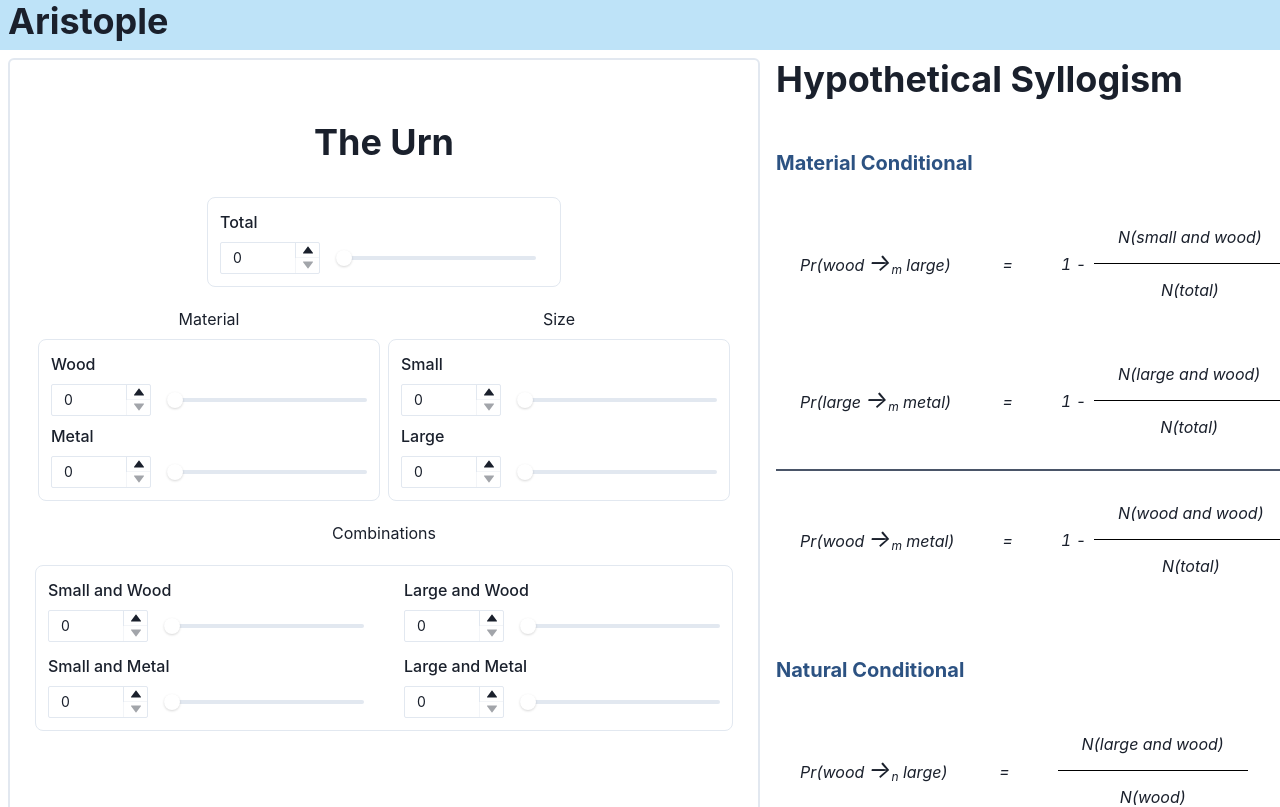
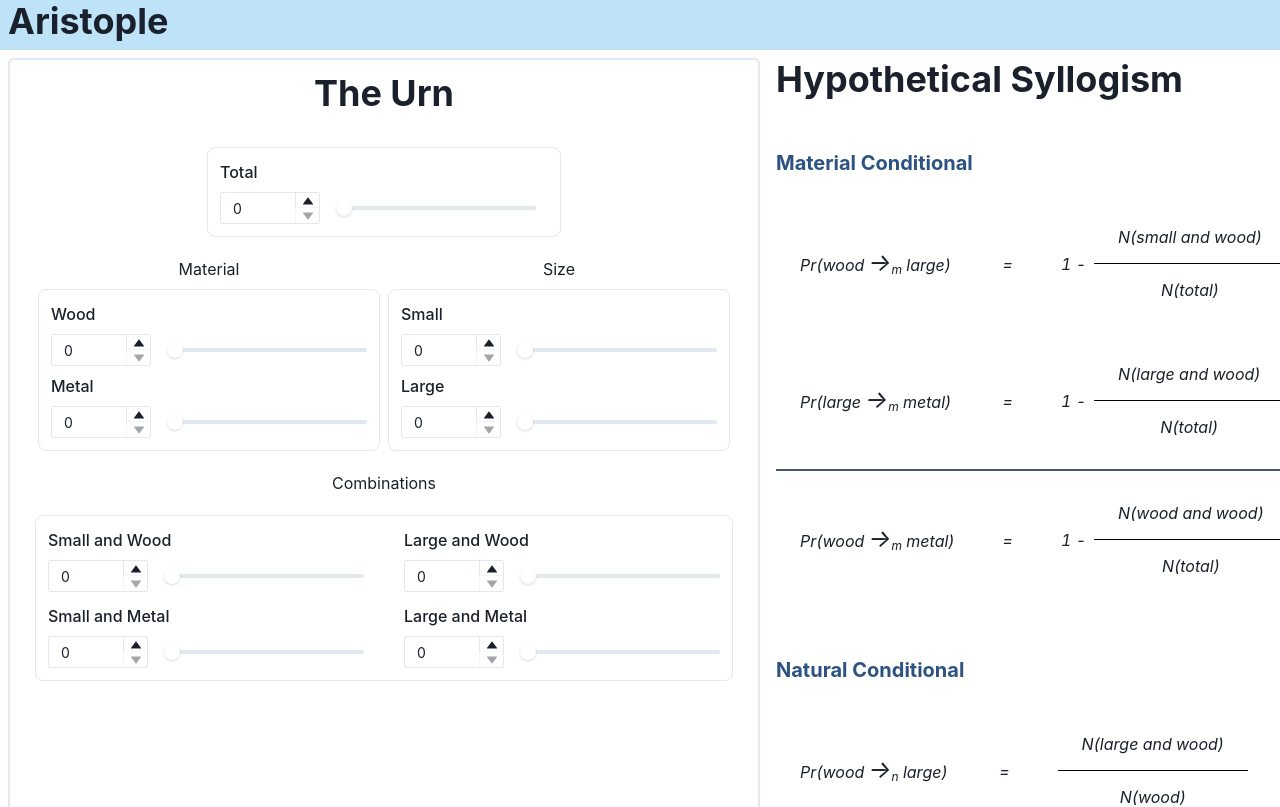
Before and after one commit to tartansandal/aristople, a React (Create React App) app: page / in a window 1280 px wide. Shown: the top 807 px of the page. Built offline with nearby package versions, Linux system fonts and the light colour scheme.

Commit message:
Move store to components

```diff
--- a/src/components/App.js
+++ b/src/components/App.js
@@ -4,14 +4,14 @@ import {
   Box,
   // Text,
   Heading,
-  VStack,
+  // VStack,
   // HStack,
   Flex,
   Spacer,
   // Divider,
   Grid,
   GridItem,
-  Center,
+  // Center,
   theme,
 } from '@chakra-ui/react';
 
@@ -41,13 +41,12 @@ function App() {
               <ColorModeSwitcher />
             </Flex>
           </GridItem>
-          <GridItem ml={2} borderWidth={2} borderRadius="md" area={'urn'}>
-    <VStack minH="90vh" justifyContent="center">
+          <GridItem ml={2} borderWidth={2} borderRadius="md" area={'urn'}
+      >
               <Urn />
-    </VStack>
           </GridItem>
           <GridItem pl="2" area={'main'}>
-              <HypotheticalSyllogism />
+            <HypotheticalSyllogism />
           </GridItem>
           <GridItem pl="2" bg="blue.100" area={'footer'}>
             Footer
--- a/src/index.js
+++ b/src/index.js
@@ -5,7 +5,7 @@ import App from './components/App';
 import reportWebVitals from './reportWebVitals';
 import * as serviceWorker from './serviceWorker';
 import { Provider } from 'react-redux'
-import store from './store'
+import store from './components/Store'
 
 const container = document.getElementById('root');
 const root = ReactDOM.createRoot(container);
```
Also changed, not shown: src/components/Store.js (renamed from src/store/index.js).
